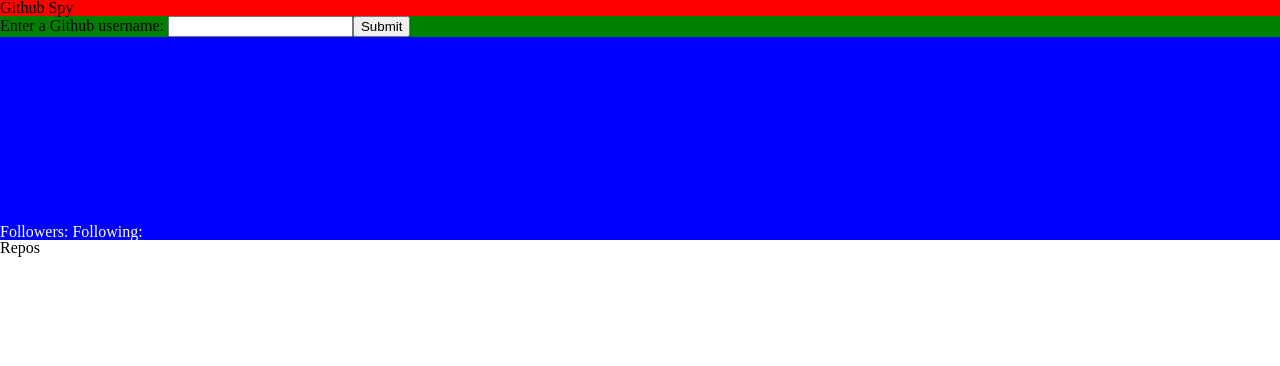
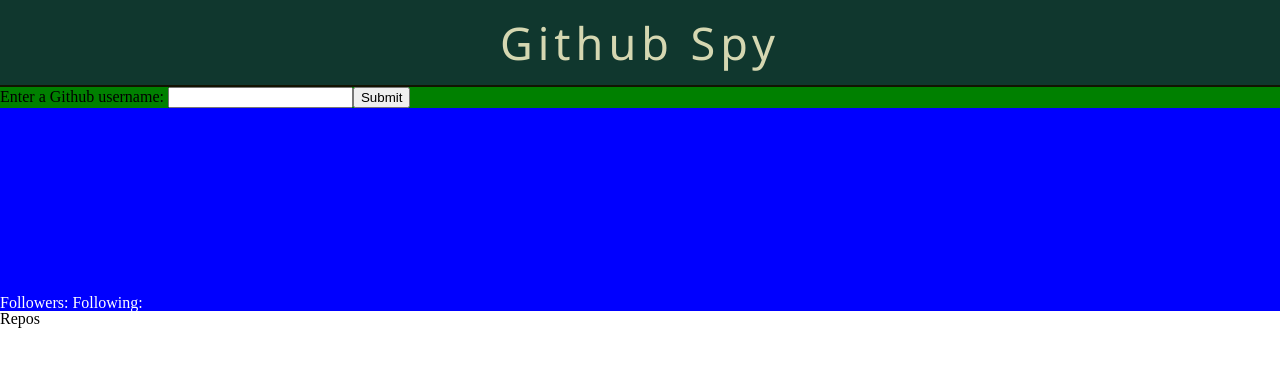
Before and after one commit to TravelFiend/github-viewer, a React app: page / in a window 1280 px wide. Built offline with nearby package versions, Linux system fonts and the light colour scheme.

Commit message:
snapshots updated

```diff
--- a/src/components/header/Header.css
+++ b/src/components/header/Header.css
@@ -1,3 +1,13 @@
 .Header {
-  background: red;
+  background: rgb(16, 55, 46);
+  color: rgb(213, 215, 177);
+  text-align: center;
+  font-size: 45px;
+  border-bottom: 2px solid rgb(18, 19, 2);
+
+  h1 {
+    padding: 20px;
+    font-family: 'Segoe UI', Tahoma, Geneva, Verdana, sans-serif;
+    letter-spacing: 5px;
+  }
 }
```
